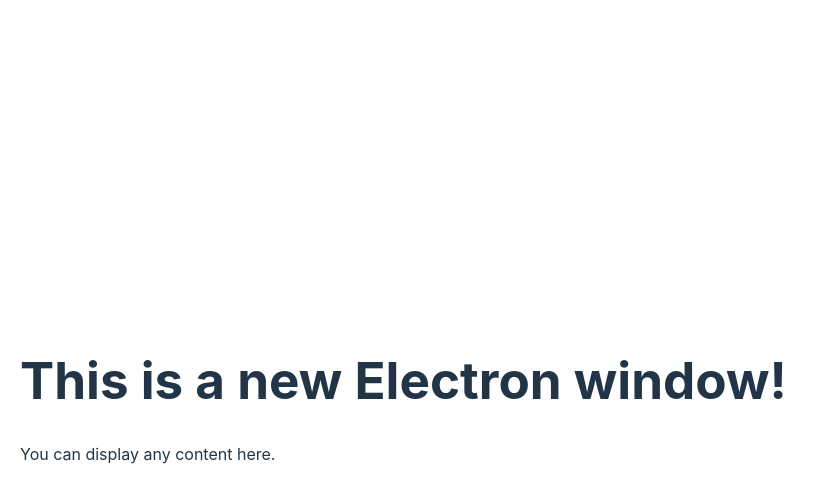
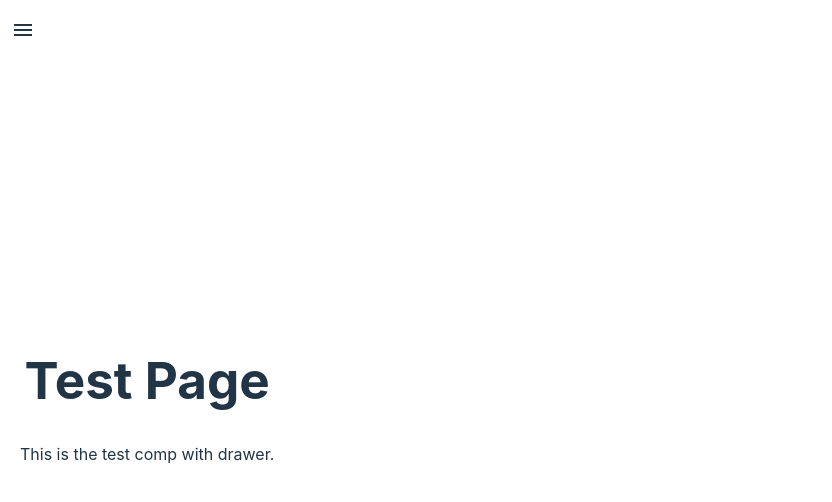
Before and after one commit to johnnyblaze993/electron-cesium, a React (Vite) app: page /test in a window 1280 px wide. Shown: the top 502 px of the page, without its empty margins (0-832 px from the left). Built offline with nearby package versions, Linux system fonts and the light colour scheme.

Commit message:
drawer inside test

```diff
--- a/src/Test.tsx
+++ b/src/Test.tsx
@@ -1,11 +1,71 @@
-// src/Test.tsx
-import React from 'react';
+import React, { useState } from 'react';
+import { Drawer, IconButton, List, ListItem, ListItemButton, ListItemIcon, ListItemText, Divider, Box } from '@mui/material';
+import MenuIcon from '@mui/icons-material/Menu';
+import InboxIcon from '@mui/icons-material/MoveToInbox';
+import MailIcon from '@mui/icons-material/Mail';
 
 const Test: React.FC = () => {
+  const [isDrawerOpen, setIsDrawerOpen] = useState(false);  // Drawer state
+
+  // Function to toggle drawer open/close state
+  const toggleDrawer = (open: boolean) => () => {
+    setIsDrawerOpen(open);
+  };
+
+  // Contents of the Drawer
+  const DrawerList = (
+    <Box sx={{ width: 250 }} role="presentation" onClick={toggleDrawer(false)}>
+      <List>
+        {['Inbox', 'Starred', 'Send email', 'Drafts'].map((text, index) => (
+          <ListItem key={text} disablePadding>
+            <ListItemButton>
+              <ListItemIcon>
+                {index % 2 === 0 ? <InboxIcon /> : <MailIcon />}
+              </ListItemIcon>
+              <ListItemText primary={text} />
+            </ListItemButton>
+          </ListItem>
+        ))}
+      </List>
+      <Divider />
+      <List>
+        {['All mail', 'Trash', 'Spam'].map((text, index) => (
+          <ListItem key={text} disablePadding>
+            <ListItemButton>
+              <ListItemIcon>
+                {index % 2 === 0 ? <InboxIcon /> : <MailIcon />}
+              </ListItemIcon>
+              <ListItemText primary={text} />
+            </ListItemButton>
+          </ListItem>
+        ))}
+      </List>
+    </Box>
+  );
+
   return (
-    <div style={{ padding: '20px' }}>
-      <h1>This is a new Electron window!</h1>
-      <p>You can display any content here.</p>
+    <div>
+      {/* Button to toggle the drawer */}
+      <IconButton
+        onClick={toggleDrawer(true)}
+        edge="start"
+        color="inherit"
+        aria-label="menu"
+        style={{ position: 'absolute', top: '10px', left: '15px' }}
+      >
+        <MenuIcon />
+      </IconButton>
+
+      {/* Material-UI Drawer */}
+      <Drawer anchor="left" open={isDrawerOpen} onClose={toggleDrawer(false)}>
+        {DrawerList}
+      </Drawer>
+
+      {/* Main content for Test page */}
+      <div style={{ padding: '20px', textAlign: 'center' }}>
+        <h1>Test Page</h1>
+        <p>This is the test comp with drawer.</p>
+      </div>
     </div>
   );
 };
```
